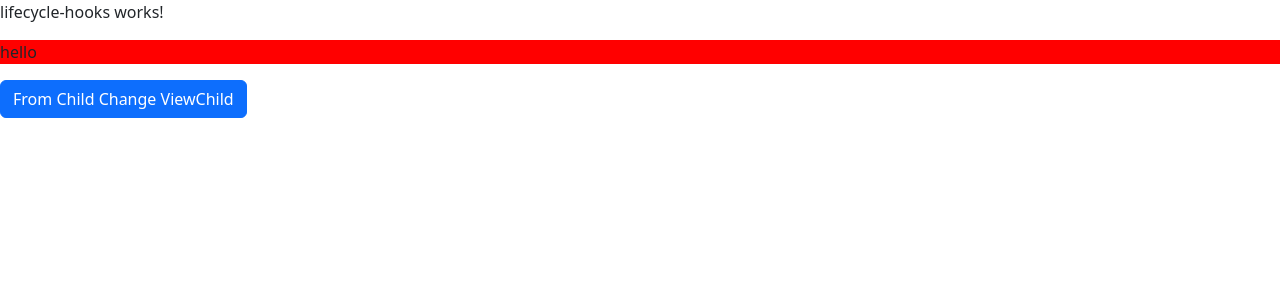
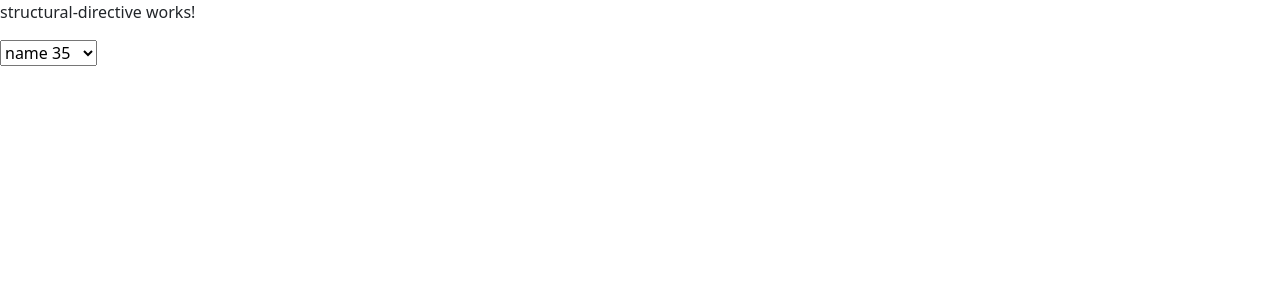
Before and after one commit to minajalili/foad-angular-course, an Angular app: page / in a window 1280 px wide. Shown: the top 300 px of the page. Built offline with nearby package versions, Linux system fonts and the light colour scheme.

Commit message:
structural-directive

```diff
--- a/src/app/app.component.html
+++ b/src/app/app.component.html
@@ -6,6 +6,11 @@
 ></app-star> -->
 <!-- <app-components-decoupling></app-components-decoupling> -->
 
-<app-lifecycle-hooks>
+<!-- <app-lifecycle-hooks>
   <p class="error">hello</p>
-</app-lifecycle-hooks>
+</app-lifecycle-hooks> -->
+
+<app-structural-directive
+  [user]="user"
+  [users]="users"
+></app-structural-directive>
--- a/src/app/app.component.ts
+++ b/src/app/app.component.ts
@@ -1,4 +1,5 @@
 import { Component } from '@angular/core';
+import { IUser } from './structural-directive/user-interface';
 
 @Component({
   selector: 'app-root',
@@ -7,9 +8,36 @@ import { Component } from '@angular/core';
 })
 export class AppComponent {
   title = 'practice1-foad-tutorial';
-  ratings: number[] = [1.5, 2, 5, 3, 4.5, 2.5];
+  // ratings: number[] = [1.5, 2, 5, 3, 4.5, 2.5];
 
-  public onStarClick(rating: number) {
-    window.alert(`the rating ${rating} is clicked!`);
-  }
+  // public onStarClick(rating: number) {
+  //   window.alert(`the rating ${rating} is clicked!`);
+  // }
+  user: IUser = {
+    name: 'mina',
+    age: 25,
+  };
+
+  users: IUser[] = [
+    {
+      name: 'name',
+      age: 35,
+    },
+    {
+      name: 'name2',
+      age: 50,
+    },
+    {
+      name: 'name3',
+      age: 42,
+    },
+    {
+      name: 'name4',
+      age: 16,
+    },
+    {
+      name: 'name5',
+      age: 27,
+    },
+  ];
 }
--- a/src/app/app.module.ts
+++ b/src/app/app.module.ts
@@ -13,6 +13,7 @@ import { AddUserComponent } from './components-decoupling/add-user/add-user.comp
 import { UsersTableComponent } from './components-decoupling/users-table/users-table.component';
 import { FormsModule } from '@angular/forms';
 import { LifecycleHooksComponent } from './lifecycle-hooks/lifecycle-hooks.component';
+import { StructuralDirectiveComponent } from './structural-directive/structural-directive.component';
 
 @NgModule({
   declarations: [
@@ -27,6 +28,7 @@ import { LifecycleHooksComponent } from './lifecycle-hooks/lifecycle-hooks.compo
     AddUserComponent,
     UsersTableComponent,
     LifecycleHooksComponent,
+    StructuralDirectiveComponent,
   ],
   imports: [BrowserModule, FormsModule],
   providers: [],
--- /dev/null
+++ b/src/app/structural-directive/structural-directive.component.html
@@ -0,0 +1,11 @@
+<p>structural-directive works!</p>
+
+<select (change)="onSelectChange($event.target.value)">
+  <ng-container *ngFor="let user of users">
+    <ng-container *ngIf="user.age > 20">
+      <option [ngValue]="user">{{ user.name }} {{ user.age }}</option>
+    </ng-container>
+  </ng-container>
+</select>
+<br /><br />
+<h1 *ngIf="selected">Selected: {{ selected }}</h1>
--- /dev/null
+++ b/src/app/structural-directive/structural-directive.component.ts
@@ -0,0 +1,42 @@
+import {
+  Component,
+  Input,
+  OnChanges,
+  OnInit,
+  SimpleChanges,
+} from '@angular/core';
+import { IUser } from './user-interface';
+
+@Component({
+  selector: 'app-structural-directive',
+  templateUrl: './structural-directive.component.html',
+  styleUrls: ['./structural-directive.component.css'],
+})
+export class StructuralDirectiveComponent implements OnInit {
+  private _user: IUser;
+  selected: IUser;
+  @Input() users: IUser[];
+  @Input() set user(user: IUser) {
+    this._user = user;
+    this.counter++;
+  }
+  get user(): IUser {
+    return this._user;
+  }
+  counter: number = 0;
+
+  ngOnInit(): void {
+    console.log(this._user, this.counter);
+  }
+
+  //if you have multi input field use: ngOnChanges
+  // ngOnChanges(changes: SimpleChanges): void {
+  //   this._user = this.user;
+  //   this.counter++;
+  // }
+
+  onSelectChange(user: IUser) {
+    this.selected = user;
+    console.log(user);
+  }
+}
--- /dev/null
+++ b/src/app/structural-directive/user-interface.ts
@@ -0,0 +1,4 @@
+export interface IUser {
+  name: string;
+  age: number;
+}
```
Also changed, not shown: src/app/structural-directive/structural-directive.component.css (added).
